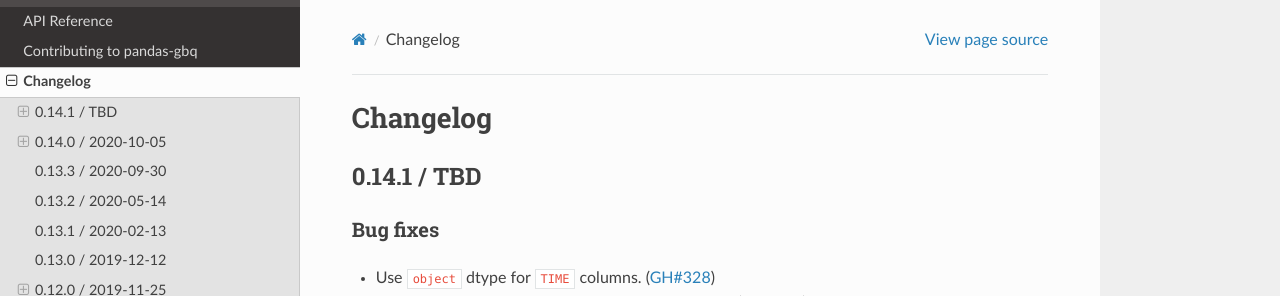
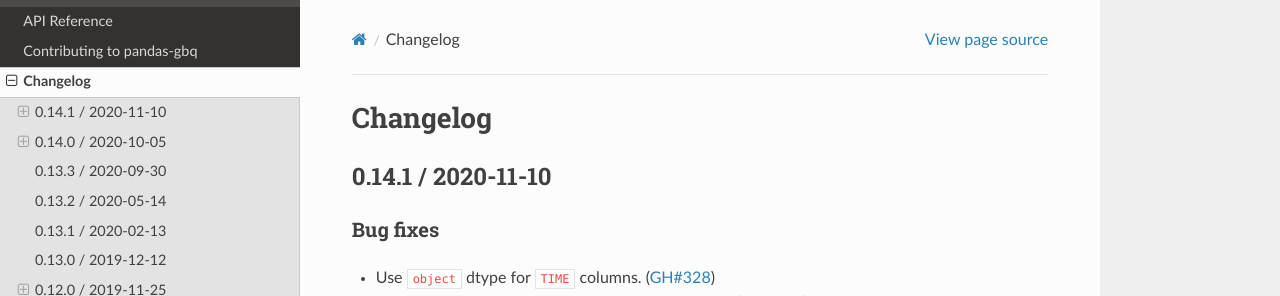
Before and after one commit to googleapis/python-bigquery-pandas, a Sphinx documentation site: the page built from docs/source/changelog.rst, in a window 1280 px wide and 900 px high. Shown: the top 296 px of the window. Built offline with Sphinx 7.4.7 and the Read the Docs theme 2.0.0, drawn with Linux system fonts in a browser that asks for light colours.

Commit message:
release 0.14.1

```diff
--- a/docs/source/changelog.rst
+++ b/docs/source/changelog.rst
@@ -3,8 +3,8 @@
 
 .. _changelog-0.14.1:
 
-0.14.1 / TBD
-------------
+0.14.1 / 2020-11-10
+-------------------
 
 Bug fixes
 ~~~~~~~~~
```
